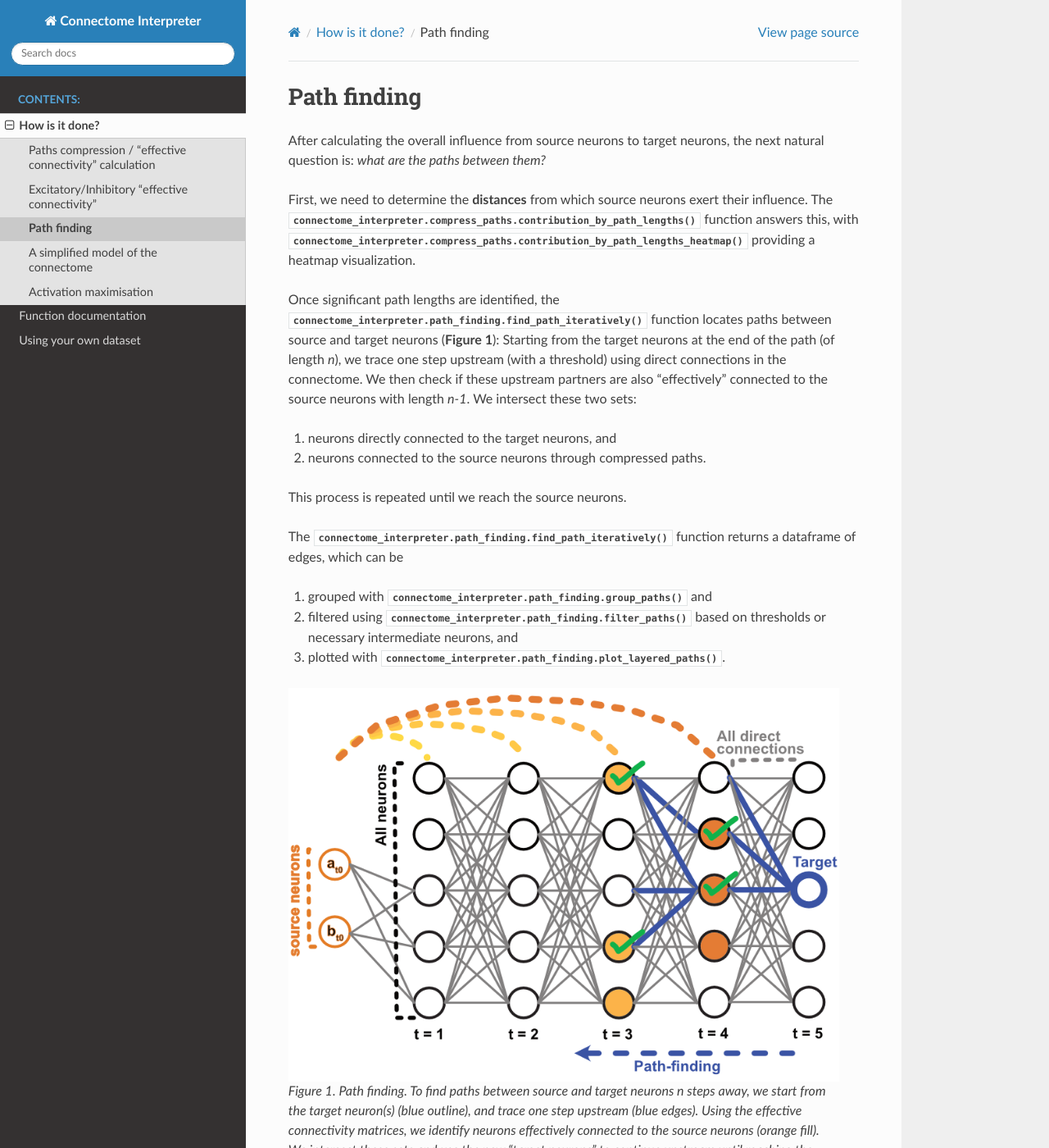
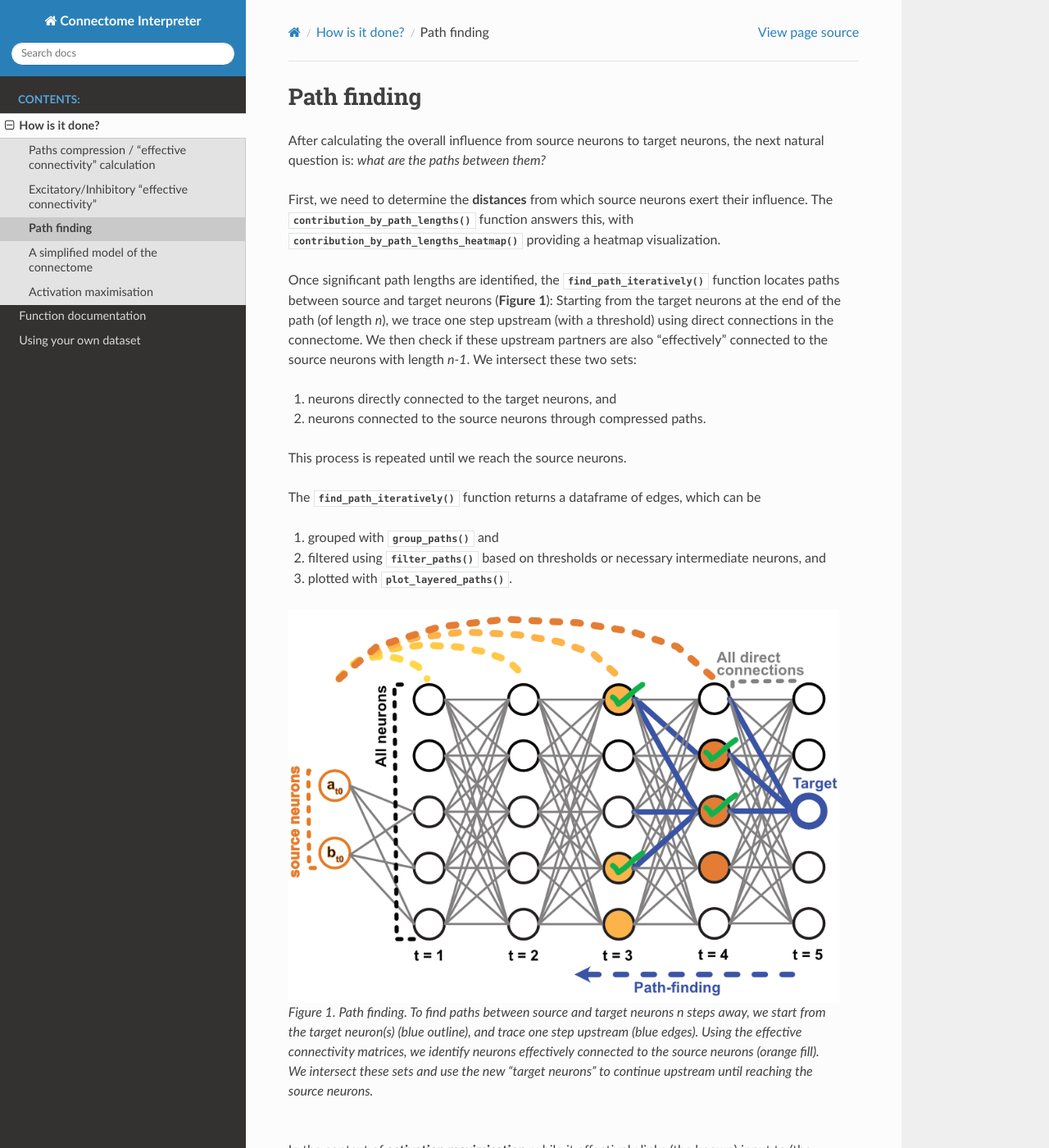
Before and after one commit to YijieYin/connectome_interpreter, a Sphinx documentation site: the page built from docs/tutorials/path_finding.rst, in a window 1280 px wide and 1400 px high. Shown: the whole window at 82% size. Built offline with Sphinx 7.4.7 and the Read the Docs theme 3.1.0, drawn with Linux system fonts in a browser that asks for light colours; some of the changed text lies outside the part shown.

Commit message:
update docs, rm ME-column-coords.csv

```diff
--- a/docs/tutorials/act_max.rst
+++ b/docs/tutorials/act_max.rst
@@ -35,7 +35,7 @@ where :math:`\ell_{\text{act}}` is the activation loss, :math:`\ell_{\text{de-ac
 
 Getting fancy
 --------------
-The `neurons_to_(de)activate` argument in :py:func:`connectome_interpreter.activation_maximisation.activation_maximisation` is a `dictionary` like `{layer_number_1: some_neuron_indices, layer_number_2: some_other_neuron_indices}`. This means you can mix and match neurons you wish to (de)activate at each timestep. Some interesting questions include:
+Using `TargetActivation`, you can specify the target activation by batch, timepoint, neuron index, and activation value. This means you can mix and match neurons you wish to (de)activate at each timestep. Some interesting questions include:
 
 - What's the *difference* in the optimal stimuli between two sets of neurons?
 - What's the best stimuli pattern for a time-varying *pattern* of target neuron activation?
--- a/docs/tutorials/path_finding.rst
+++ b/docs/tutorials/path_finding.rst
@@ -3,20 +3,20 @@ Path finding
 
 After calculating the overall influence from source neurons to target neurons, the next natural question is: *what are the paths between them?*
 
-First, we need to determine the **distances** from which source neurons exert their influence. The :py:func:`connectome_interpreter.compress_paths.contribution_by_path_lengths` function answers this, with :py:func:`connectome_interpreter.compress_paths.contribution_by_path_lengths_heatmap` providing a heatmap visualization.
+First, we need to determine the **distances** from which source neurons exert their influence. The :py:func:`contribution_by_path_lengths` function answers this, with :py:func:`contribution_by_path_lengths_heatmap` providing a heatmap visualization.
 
-Once significant path lengths are identified, the :py:func:`connectome_interpreter.path_finding.find_path_iteratively` function locates paths between source and target neurons (**Figure 1**): Starting from the target neurons at the end of the path (of length `n`), we trace one step upstream (with a threshold) using direct connections in the connectome. We then check if these upstream partners are also "effectively" connected to the source neurons with length `n-1`. We intersect these two sets:
+Once significant path lengths are identified, the :py:func:`find_path_iteratively` function locates paths between source and target neurons (**Figure 1**): Starting from the target neurons at the end of the path (of length `n`), we trace one step upstream (with a threshold) using direct connections in the connectome. We then check if these upstream partners are also "effectively" connected to the source neurons with length `n-1`. We intersect these two sets:
 
 1. neurons directly connected to the target neurons, and
 2. neurons connected to the source neurons through compressed paths.
 
 This process is repeated until we reach the source neurons.
 
-The :py:func:`connectome_interpreter.path_finding.find_path_iteratively` function returns a dataframe of edges, which can be
+The :py:func:`find_path_iteratively` function returns a dataframe of edges, which can be
 
-1. grouped with :py:func:`connectome_interpreter.path_finding.group_paths` and
-2. filtered using :py:func:`connectome_interpreter.path_finding.filter_paths` based on thresholds or necessary intermediate neurons, and
-3. plotted with :py:func:`connectome_interpreter.path_finding.plot_layered_paths`.
+1. grouped with :py:func:`group_paths` and
+2. filtered using :py:func:`filter_paths` based on thresholds or necessary intermediate neurons, and
+3. plotted with :py:func:`plot_layered_paths`.
 
 .. figure:: ../figures/path_finding.png
    :width: 100%
@@ -25,4 +25,4 @@ The :py:func:`connectome_interpreter.path_finding.find_path_iteratively` functio
 
    Figure 1. Path finding. To find paths between source and target neurons `n` steps away, we start from the target neuron(s) (blue outline), and trace one step upstream (blue edges). Using the effective connectivity matrices, we identify neurons effectively connected to the source neurons (orange fill). We intersect these sets and use the new "target neurons" to continue upstream until reaching the source neurons.
 
-In the context of **activation maximisation**, while it effectively links (the known) input to (the unknown) target neuron receptive fields, one might still want to identify significant intermediate neurons: Given the output of activation maximisation, :py:func:`connectome_interpreter.activation_maximisation.activations_to_df` converts the data into a path-like dataframe, with optional activation/connectivity thresholds, grouped by variables of interest (e.g., cell type). To address "off-target" neuron activations (neurons that are active but do not participate in paths from source to target neurons), the :py:func:`connectome_interpreter.path_finding.remove_excess_neurons` function allows specifying target neurons and identifying only those neurons linking source to target neurons. The results can be plotted with :py:func:`connectome_interpreter.path_finding.plot_layered_paths`, which can also display neuron activation by colouring the nodes in the plot.
+In the context of **activation maximisation**, while it effectively links (the known) input to (the unknown) target neuron receptive fields, one might still want to identify significant intermediate neurons: Given the output of activation maximisation, :py:func:`activations_to_df` converts the data into a path-like dataframe, with optional activation/connectivity thresholds, grouped by variables of interest (e.g., cell type). To address "off-target" neuron activations (neurons that are active but do not participate in paths from source to target neurons), the :py:func:`remove_excess_neurons` function allows specifying target neurons and identifying only those neurons linking source to target neurons. The results can be plotted with :py:func:`plot_layered_paths`, which can also display neuron activation by colouring the nodes in the plot.
--- a/docs/tutorials/simple_model.rst
+++ b/docs/tutorials/simple_model.rst
@@ -26,7 +26,7 @@ User can define a set of source neurons (blue/brown circles) which could be e.g.
 
 **Panel C** shows the activation function of each neuron: the (signed) weighted sum of the upstream neurons' activity (x) is passed into a Rectified Linear Unit (`ReLU()`), scaled by `excitability`, and then passed into `tanh()`, to keep the activation of each neuron between 0 and 1.
 
-An example implementation can be found `here <https://colab.research.google.com/drive/1_beqiKPX8pC7---DWepKO8dEv1sJ2vA4#scrollTo=LAt4e4SPZDxK>`_, which uses the :py:func:`connectome_interpreter.activation_maximisation.MultilayeredNetwork`.
+An example implementation can be found `here <https://colab.research.google.com/drive/1_beqiKPX8pC7---DWepKO8dEv1sJ2vA4#scrollTo=LAt4e4SPZDxK>`_, which uses the :py:func:`MultilayeredNetwork`.
 
 Comparison with :doc:`"effective connectivity"<matmul>`
 --------------------------------------------------------
@@ -45,4 +45,4 @@ Cons
 
 Plasticity
 -----------
-The connectivity in the connectome between some neurons, e.g. ring neurons and compass neurons, is only a *scaffold* for, instead of a direct reflection of, functional connectivity (`Fisher et al. 2022 <https://www.nature.com/articles/s41586-022-05485-4>`_). We therefore implemented (third-party-dependent) change in weights ("plasticity"), based also on the activation similarity of two groups of neurons (:py:func:`connectome_interpreter.utils.change_model_weights`).
+The connectivity in the connectome between some neurons, e.g. ring neurons and compass neurons, is only a *scaffold* for, instead of a direct reflection of, functional connectivity (`Fisher et al. 2022 <https://www.nature.com/articles/s41586-022-05485-4>`_). We therefore implemented (third-party-dependent) change in weights ("plasticity"), based also on the activation similarity of two groups of neurons (:py:func:`change_model_weights`).
```
Also changed, not shown: 1 other file.
